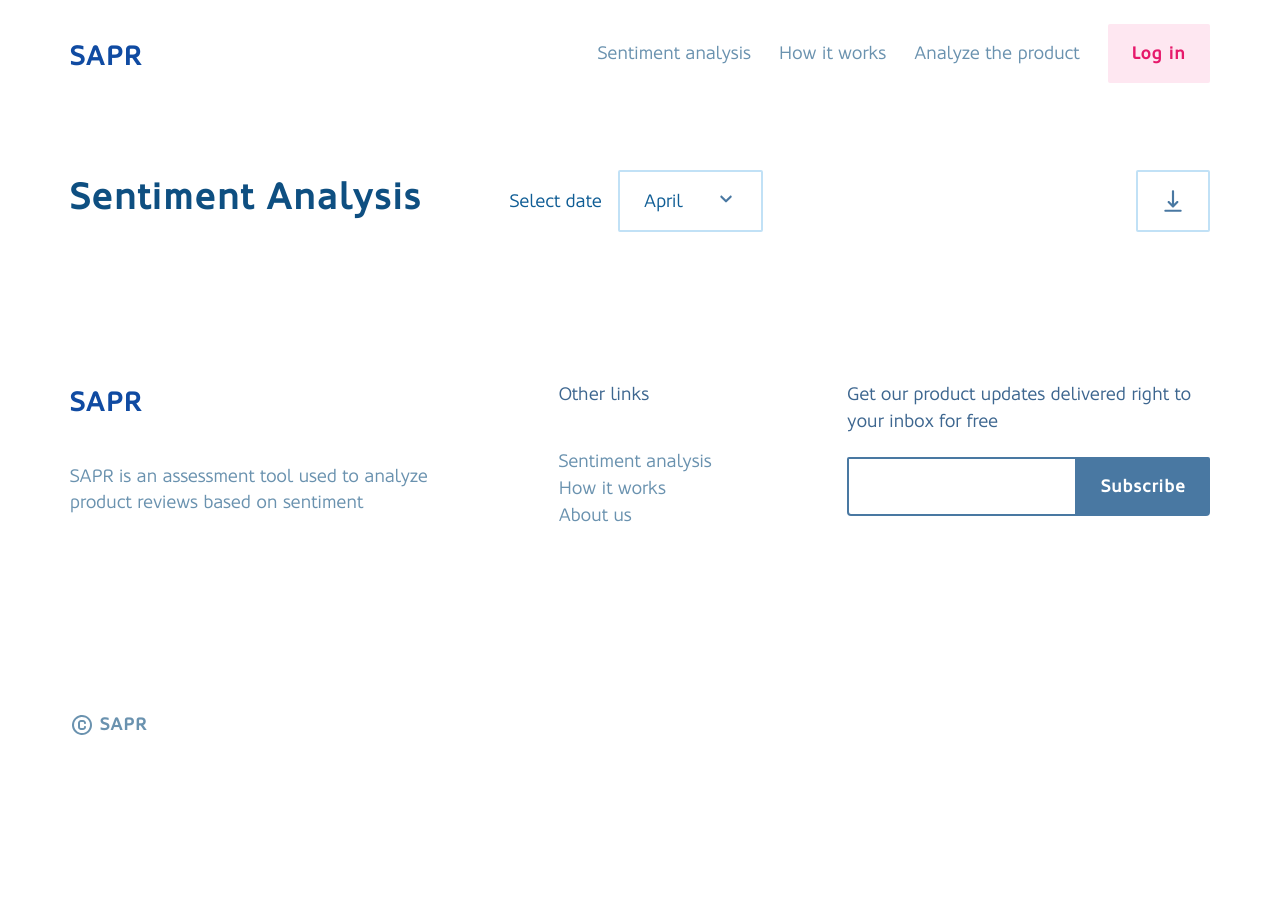
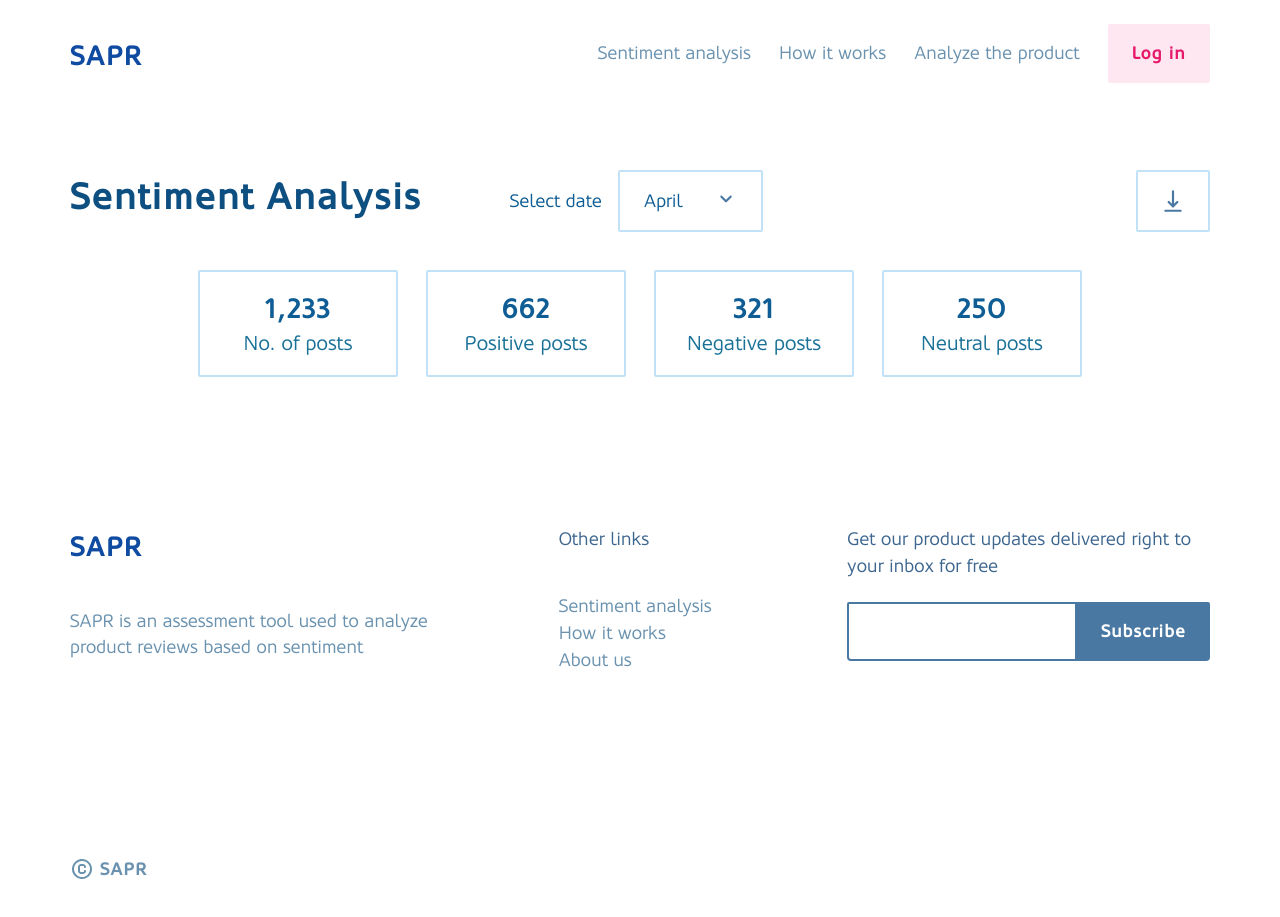
Before and after one commit to AniketMJ/sentiment-analysis, a website built with Parcel: page src/pages/output-page.html in a window 1280 px wide. Before the commit the page ends 800 px from the top, so only its background shows below. Built offline with nearby package versions, Linux system fonts and the light colour scheme.

Commit message:
chart-sec__statistics completed for desktop

```diff
--- a/src/pages/output-page.html
+++ b/src/pages/output-page.html
@@ -46,6 +46,27 @@
 
                     </div>
                     <button class="chart-sec__download button--neutral-2"></button>
+                </div>
+
+                <div class="chart-sec__statistics">
+                    <ul role="list">
+                        <li class="button--neutral-2">
+                            <h4 class="h4-logo">1,233</h4>
+                            <p class="p2">No. of posts</p>
+                        </li>
+                        <li class="button--neutral-2">
+                            <h4 class="h4-logo">662</h4>
+                            <p class="p2">Positive posts</p>
+                        </li>
+                        <li class="button--neutral-2">
+                            <h4 class="h4-logo">321</h4>
+                            <p class="p2">Negative posts</p>
+                        </li>
+                        <li class="button--neutral-2">
+                            <h4 class="h4-logo">250</h4>
+                            <p class="p2">Neutral posts</p>
+                        </li>
+                    </ul>
                 </div>
             </div>
         </section>
--- a/src/sass/base/_typography.scss
+++ b/src/sass/base/_typography.scss
@@ -208,4 +208,14 @@ nav {
       color: var(--clr-neutral-teal-600);
     }
   }
+
+  &__statistics {
+    margin-top: func.px-to-rem(38);
+
+    li {
+      p {
+        color: var(--clr-neutral-teal-500);
+      }
+    }
+  }
 }
--- a/src/sass/layouts/_chart-sec.scss
+++ b/src/sass/layouts/_chart-sec.scss
@@ -50,4 +50,20 @@
     background-size: func.px-to-rem(26);
     border-radius: func.px-to-rem(2);
   }
+
+  &__statistics {
+    margin-top: func.px-to-rem(38);
+
+    ul[role="list"] {
+      display: flex;
+      justify-content: center;
+      gap: func.px-to-rem(28);
+
+      li {
+        $minWidth: func.px-to-rem(200);
+        min-width: $minWidth;
+        text-align: center;
+      }
+    }
+  }
 }
```
